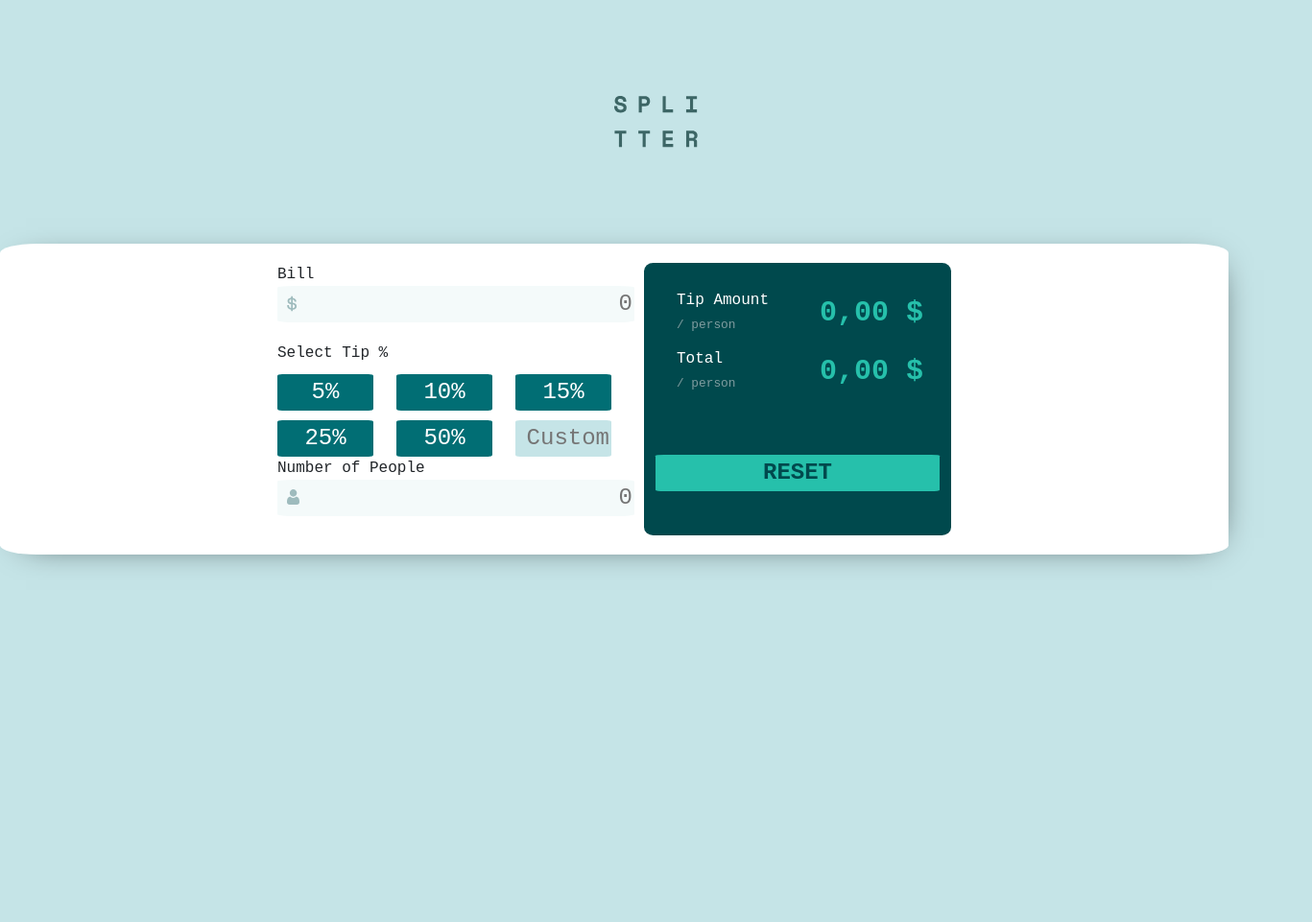
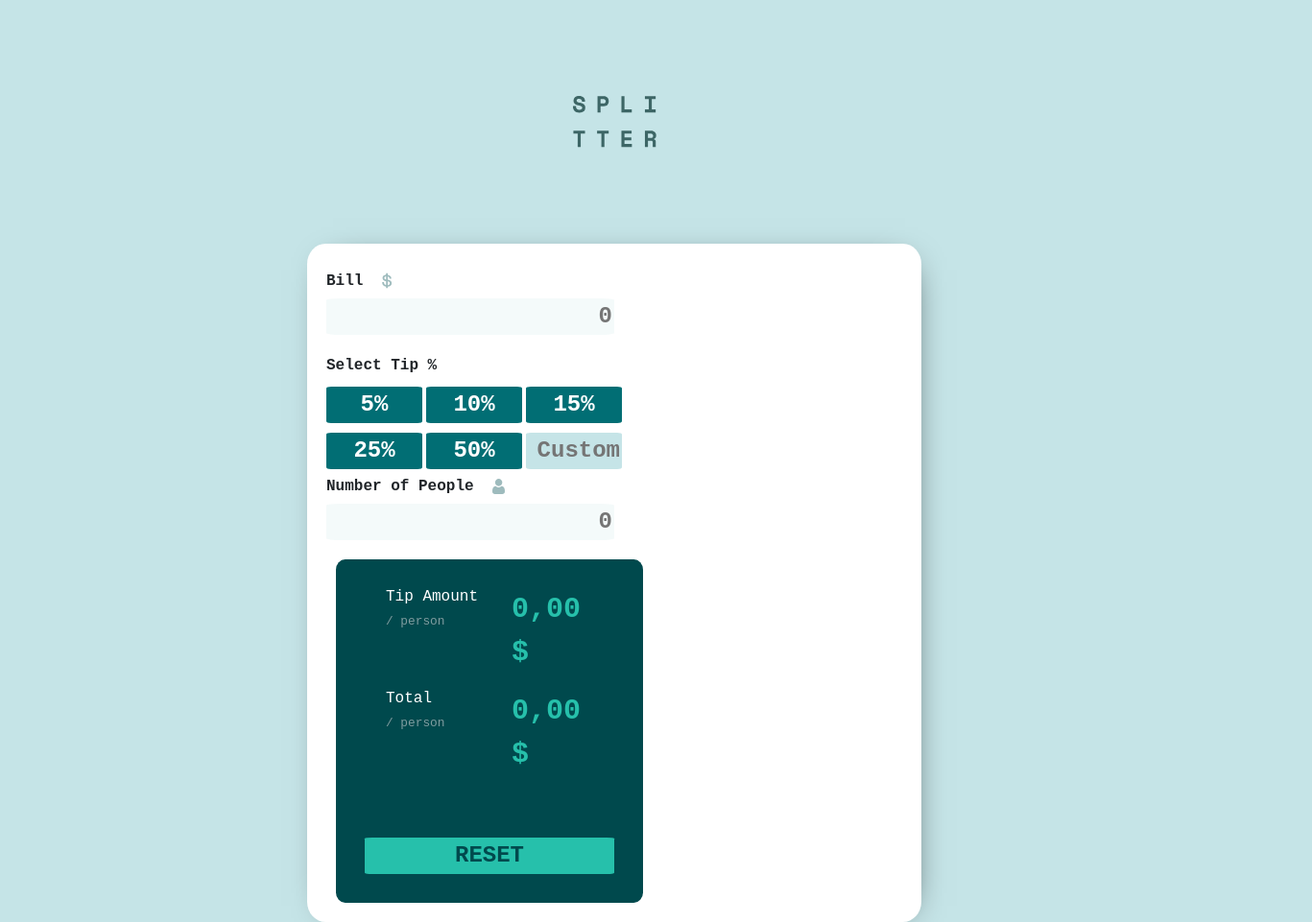
Before and after one commit to Andjelko01/Calculator, a plain HTML site: page index.html in a window 1280 px wide. Shown: the whole page at 96% size, 1367 px wide, since content can reach past the window. Before the commit the page ends 800 px from the top, so only its background shows below. Drawn offline with Linux system fonts and the light colour scheme.

Commit message:
Prepravljen CSS/BS

```diff
--- a/css/style.css
+++ b/css/style.css
@@ -1,14 +1,17 @@
 *{
     font-family: 'Space Mono', monospace !important;
+    font-weight: bold;
 
 }
 body{
     background-color: hsl(185, 41%, 84%) !important;
 }
 form{
-    background-color:  hsl(0, 0%, 100%);
     display: flex;
     justify-content: center;
+}
+.background-style{
+    background-color:  hsl(0, 0%, 100%);
     padding: 20px;
     border-radius: 3%;
     box-shadow: 5px 5px 36px -22px #000000;
@@ -19,14 +22,10 @@ body input {
     color:hsl(183, 100%, 15%);
     font-family: 'Space Mono', monospace;
 }
-
 .logo{
-    margin-left: 50%;
-    margin-right: 50%;
-    margin-top: 100px;
-    margin-bottom: 100px;
+    display:block;
+    margin: 100px auto;
 }
-
 input[type=number]
 {
     text-align: right;
@@ -51,7 +50,6 @@ input[type=button]
     color: white;
     width: 100px;
     border:none;
-
 }
 input[type=button]:hover
 {
@@ -63,9 +61,8 @@ input[type=button]:hover
     width: 100px;
     border:none;
 }
-.row{
-
-    flex-wrap: nowrap !important;
+.input{
+    display: inline-block;
 }
 #row-button{
     margin-top: 10px;
@@ -90,6 +87,7 @@ input[type=button]:hover
     margin-left: 10px;
     border-radius:3%;
     width: 20em !important;
+    display: inline-block;
 }
 .result h2{
     color: white;
@@ -122,14 +120,17 @@ input[type=button]:hover
     margin-left: 10px;
 }
 
+/*END OF RIGHT*/
+
+
 .attribution { font-size: 11px; text-align: center; display: block; }
 .attribution a { color: hsl(228, 45%, 44%); }
 
 /* ICON IN INPUT*/
 .row img {
     position: absolute;
+    display: block;
 }
-
 .input-icons {
     width: 100%;
     margin-bottom: 20px;
@@ -137,4 +138,5 @@ input[type=button]:hover
 .icon {
     padding: 10px;
     min-width: 20px;
+
 }
--- a/index.html
+++ b/index.html
@@ -15,8 +15,8 @@
     <img src="images/logo.svg" alt="logo" class="logo">
   <div class="calculator">
     <form action="">
-      <div class="row">
-        <div class="col-sm left">
+      <div class="background-style col-md-6">
+        <div class="col-md-6 input">
             <div class="input-icons">
               <label for="bill">Bill</label>
               <img src="images/icon-dollar.svg" alt="" class="icon">
@@ -25,26 +25,26 @@
           <label for="bill">Select Tip %</label>
           <div class="container">
             <div class="row" id="row-button">
-              <div class="col-sm">
+              <div class="col-md-4">
                 <input type="button" value="5%">
               </div>
-              <div class="col-sm">
+              <div class="col-md-4">
                 <input type="button" value="10%">
               </div>
-              <div class="col-sm">
+              <div class="col-md-4">
                 <input type="button" value="15%">
               </div>
             </div>
           </div>
           <div class="container">
-            <div class="row"  id="row-button">
-              <div class="col-sm">
+            <div  class="row"  id="row-button">
+              <div class="col-md-4">
                 <input type="button" value="25%">
               </div>
-              <div class="col-sm">
+              <div class="col-md-4">
                 <input type="button" value="50%">
               </div>
-              <div class="col-sm">
+              <div class="col-md-4">
                 <input type="number" id="custom" placeholder="Custom">
               </div>
             </div>
@@ -55,23 +55,24 @@
               <input type="number" placeholder="0">
             </div>
         </div>
-        <div class="col-sm result">
+        <div class="col-md-6 result">
           <div class="row">
-            <div class="col-sm">
+            <div class="col-md-6">
               <h2 class="titlenew">Tip Amount</h2>
               <h3 class="subtitle">/ person</h3>
             </div>
-            <div class="col-sm">
+            <div class="col-md-6">
               <p class="price"> 0,00 $</p>
             </div>
+
           </div>
-          <div class="col-sm">
+          <div class="col-md-12">
             <div class="row">
-              <div class="col-sm">
+              <div class="col-md-6">
                 <h2 class="titlenew">Total</h2>
                 <h3 class="subtitle" >/ person</h3>
               </div>
-              <div class="col-sm">
+              <div class="col-md-6">
                 <p class="price"> 0,00 $</p>
               </div>
             </div>
```
